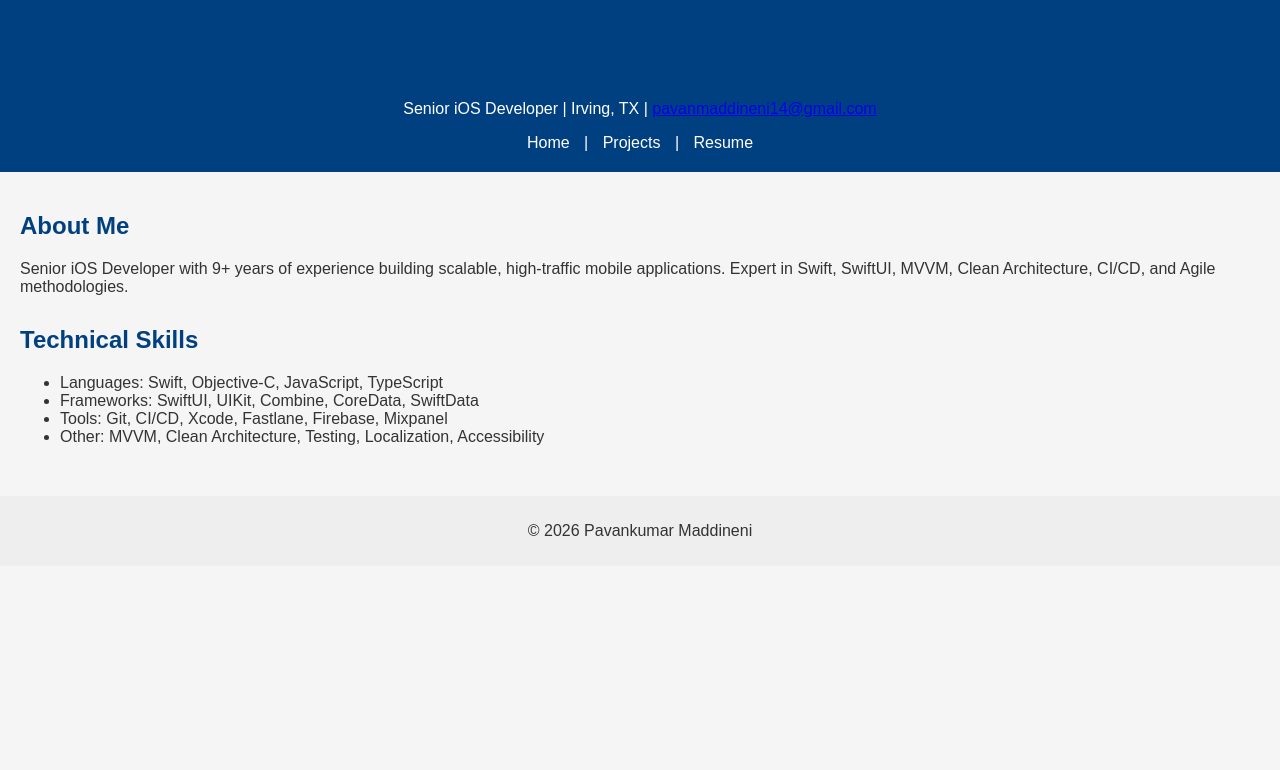
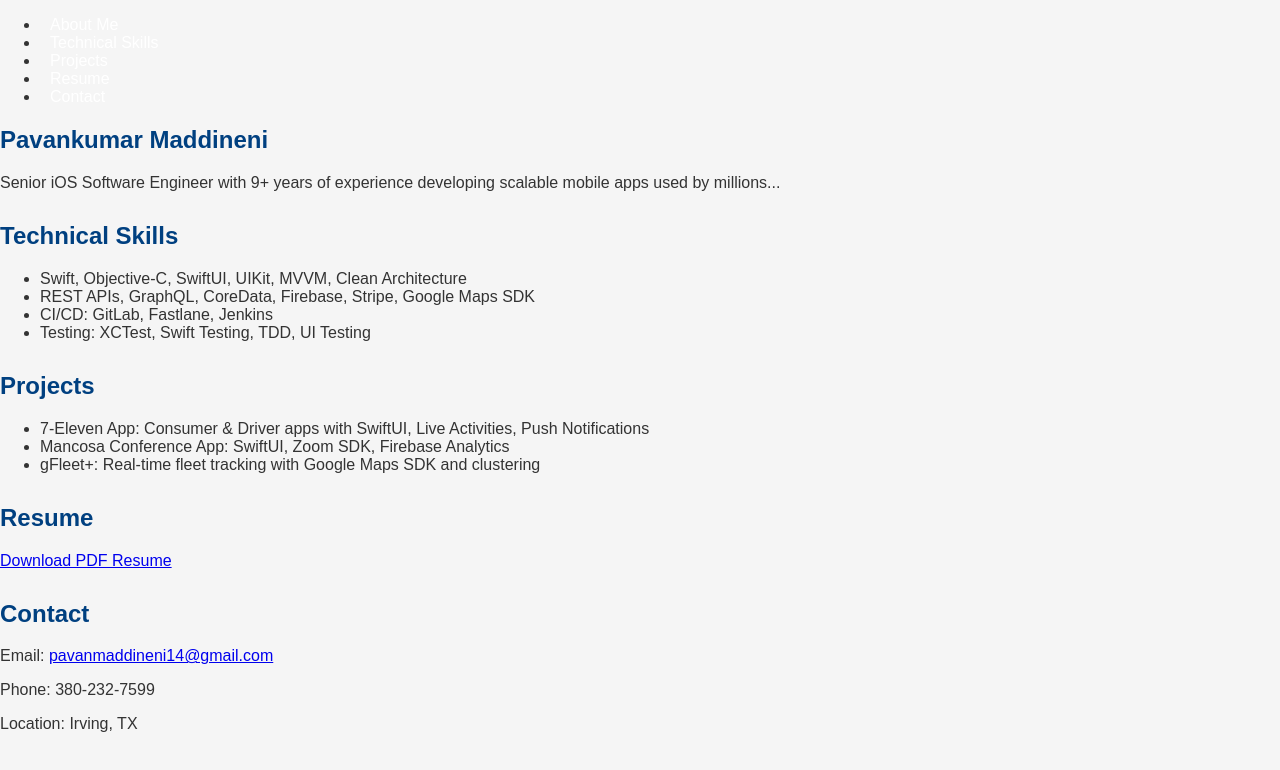
Before and after one commit to pavanmaddineni14/pavankumar.github.io, a plain HTML site: page index.html in a window 1280 px wide. Drawn offline with Linux system fonts and the light colour scheme.

Commit message:
Revamp index.html for portfolio layout
Updated the title and added navigation, skills, projects, resume, and contact sections to the portfolio.

```diff
--- a/index.html
+++ b/index.html
@@ -3,39 +3,62 @@
 <head>
   <meta charset="UTF-8">
   <meta name="viewport" content="width=device-width, initial-scale=1.0">
-  <title>Pavankumar Maddineni | iOS Developer</title>
+  <title>Pavankumar Maddineni | Portfolio</title>
   <link rel="stylesheet" href="css/style.css">
 </head>
 <body>
-  <header>
+  <!-- Navigation -->
+  <nav>
+    <ul>
+      <li><a href="#about">About Me</a></li>
+      <li><a href="#skills">Technical Skills</a></li>
+      <li><a href="#projects">Projects</a></li>
+      <li><a href="#resume">Resume</a></li>
+      <li><a href="#contact">Contact</a></li>
+    </ul>
+  </nav>
+
+  <!-- About Me Section -->
+  <section id="about">
     <h1>Pavankumar Maddineni</h1>
-    <p>Senior iOS Developer | Irving, TX | <a href="mailto:pavanmaddineni14@gmail.com">pavanmaddineni14@gmail.com</a></p>
-    <nav>
-      <a href="index.html">Home</a> |
-      <a href="projects.html">Projects</a> |
-      <a href="resume.pdf" target="_blank">Resume</a>
-    </nav>
-  </header>
+    <p>Senior iOS Software Engineer with 9+ years of experience developing scalable mobile apps used by millions...</p>
+  </section>
 
-  <main>
-    <section id="summary">
-      <h2>About Me</h2>
-      <p>Senior iOS Developer with 9+ years of experience building scalable, high-traffic mobile applications. Expert in Swift, SwiftUI, MVVM, Clean Architecture, CI/CD, and Agile methodologies.</p>
-    </section>
+  <!-- Technical Skills Section -->
+  <section id="skills">
+    <h2>Technical Skills</h2>
+    <ul>
+      <li>Swift, Objective-C, SwiftUI, UIKit, MVVM, Clean Architecture</li>
+      <li>REST APIs, GraphQL, CoreData, Firebase, Stripe, Google Maps SDK</li>
+      <li>CI/CD: GitLab, Fastlane, Jenkins</li>
+      <li>Testing: XCTest, Swift Testing, TDD, UI Testing</li>
+      <!-- Add more -->
+    </ul>
+  </section>
 
-    <section id="skills">
-      <h2>Technical Skills</h2>
-      <ul>
-        <li>Languages: Swift, Objective-C, JavaScript, TypeScript</li>
-        <li>Frameworks: SwiftUI, UIKit, Combine, CoreData, SwiftData</li>
-        <li>Tools: Git, CI/CD, Xcode, Fastlane, Firebase, Mixpanel</li>
-        <li>Other: MVVM, Clean Architecture, Testing, Localization, Accessibility</li>
-      </ul>
-    </section>
-  </main>
+  <!-- Projects Section -->
+  <section id="projects">
+    <h2>Projects</h2>
+    <ul>
+      <li>7-Eleven App: Consumer & Driver apps with SwiftUI, Live Activities, Push Notifications</li>
+      <li>Mancosa Conference App: SwiftUI, Zoom SDK, Firebase Analytics</li>
+      <li>gFleet+: Real-time fleet tracking with Google Maps SDK and clustering</li>
+      <!-- Add more -->
+    </ul>
+  </section>
 
-  <footer>
-    <p>&copy; 2026 Pavankumar Maddineni</p>
-  </footer>
+  <!-- Resume Section -->
+  <section id="resume">
+    <h2>Resume</h2>
+    <a href="resume.pdf" target="_blank">Download PDF Resume</a>
+  </section>
+
+  <!-- Contact Section -->
+  <section id="contact">
+    <h2>Contact</h2>
+    <p>Email: <a href="mailto:pavanmaddineni14@gmail.com">pavanmaddineni14@gmail.com</a></p>
+    <p>Phone: 380-232-7599</p>
+    <p>Location: Irving, TX</p>
+  </section>
 </body>
 </html>
```
